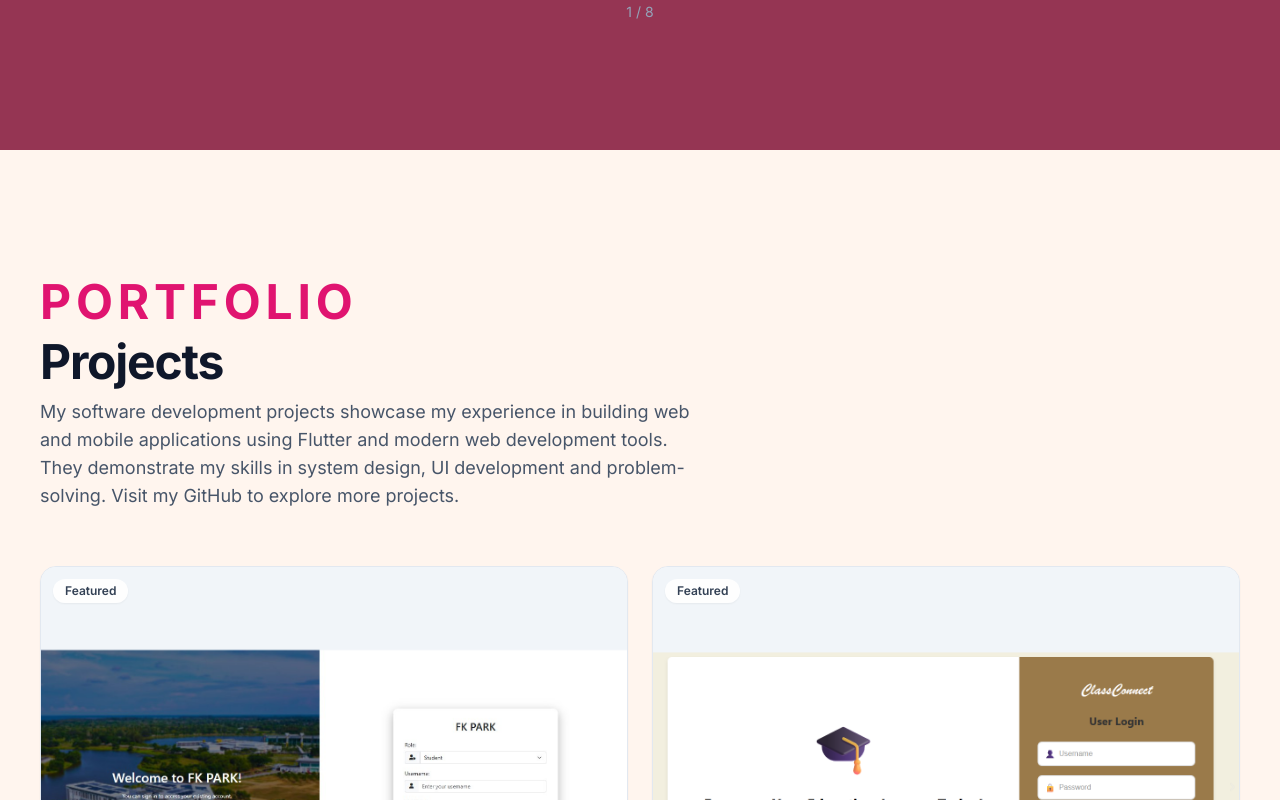
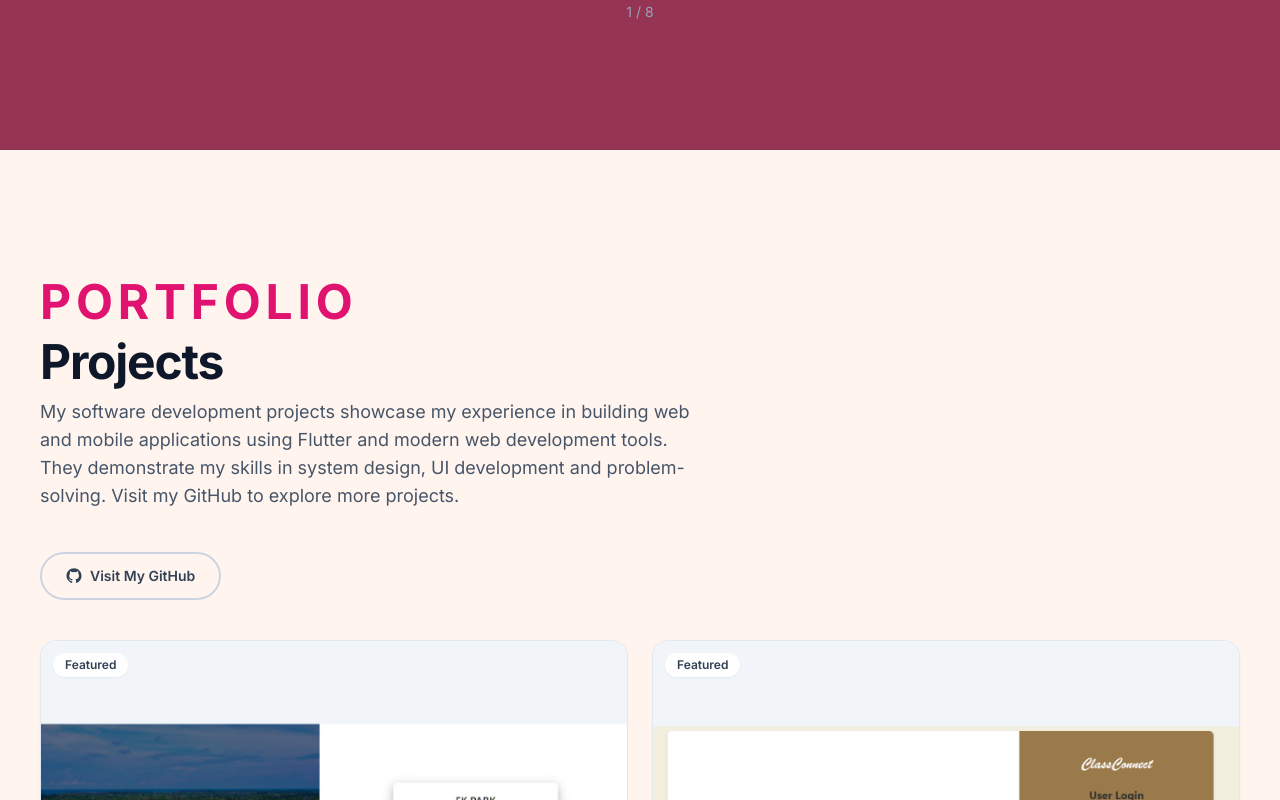
Before and after one commit to NabihahFatiny/portfolio-tiny, a Next.js app: page / in a window 1280 px wide. Shown: the part 3592-4392 px from the top of the page. Built offline with nearby package versions, Linux system fonts and the light colour scheme.

Commit message:
button github

```diff
--- a/src/components/Projects.tsx
+++ b/src/components/Projects.tsx
@@ -4,7 +4,7 @@ import SectionHeading from "@/components/ui/SectionHeading";
 import Card from "@/components/ui/Card";
 import Badge from "@/components/ui/Badge";
 import { ExternalLinkIcon, GithubIcon } from "@/components/ui/Icons";
-import { projects } from "@/data/portfolio";
+import { profile, projects } from "@/data/portfolio";
 
 export default function Projects() {
   return (
@@ -19,6 +19,16 @@ export default function Projects() {
           title="Projects"
           description="My software development projects showcase my experience in building web and mobile applications using Flutter and modern web development tools. They demonstrate my skills in system design, UI development and problem-solving. Visit my GitHub to explore more projects."
         />
+
+        <a
+          href={profile.socials.github}
+          target="_blank"
+          rel="noreferrer"
+          className="mb-10 -mt-4 inline-flex items-center gap-2 rounded-full border-2 border-slate-300 px-6 py-3 text-sm font-semibold text-slate-700 transition hover:-translate-y-0.5 hover:border-brand-400 hover:text-brand-600 dark:border-slate-700 dark:text-slate-200 dark:hover:border-brand-500 dark:hover:text-brand-400"
+        >
+          <GithubIcon className="h-4 w-4" />
+          Visit My GitHub
+        </a>
 
         <div className="grid grid-cols-1 gap-6 sm:grid-cols-2">
           {projects.map((project) => (
```
